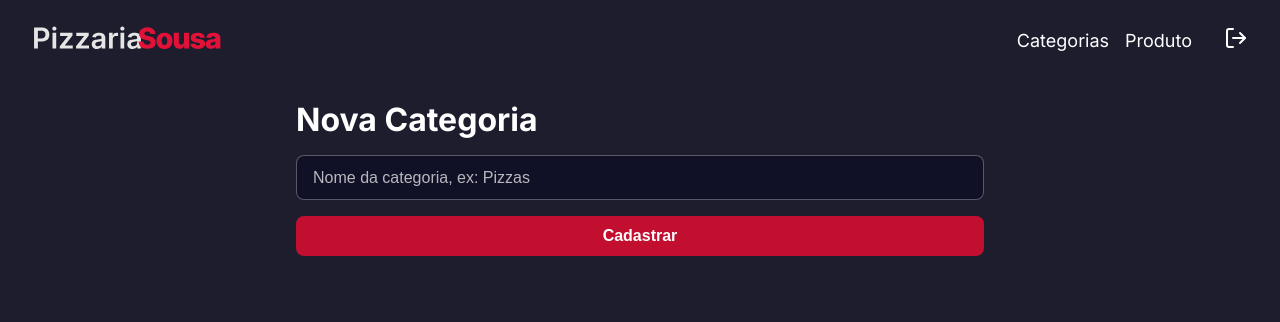
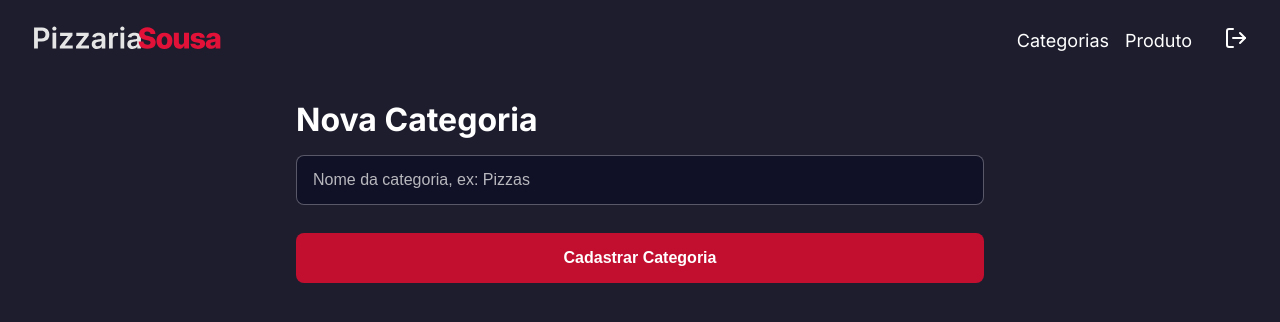
Before and after one commit to GeovanaSLima/pizzariaSousa, a Next.js app in the folder frontend/: page /dashboard/category in a window 1280 px wide. Shown: the top 322 px of the page. Built offline with nearby package versions, Linux system fonts and the light colour scheme.

Commit message:
Changing button style

```diff
--- a/frontend/src/app/dashboard/category/page.tsx
+++ b/frontend/src/app/dashboard/category/page.tsx
@@ -1,5 +1,5 @@
 import { Button } from '@/components/button';
-import styles from '../../page.module.scss';
+import styles from '@/app/page.module.scss';
 import { api } from '@/services/api';
 import { getCookieServer } from '@/lib/cookieServer';
 import { redirect } from 'next/navigation';
@@ -38,10 +38,9 @@ export default function Category() {
           placeholder="Nome da categoria, ex: Pizzas"
           required
           className={styles.input}
-          style={{ height: '45px' }}
         />
 
-        <Button message="Cadastrar" />
+        <Button message="Cadastrar Categoria" />
       </form>
     </main>
   );
--- a/frontend/src/components/components.module.scss
+++ b/frontend/src/components/components.module.scss
@@ -1,5 +1,5 @@
 .button {
-  height: 40px;
+  height: 50px;
   border-radius: 8px;
   border: 0;
   background-color: var(--red-600);
@@ -11,6 +11,7 @@
   transition: all 0.4s;
   font-size: 16px;
   transition: all 0.4s;
+  margin-top: 12px;
 
   &:hover {
     background-color: var(--red-700);
```
